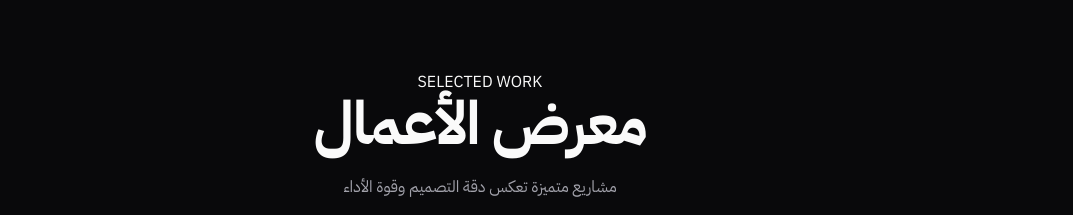
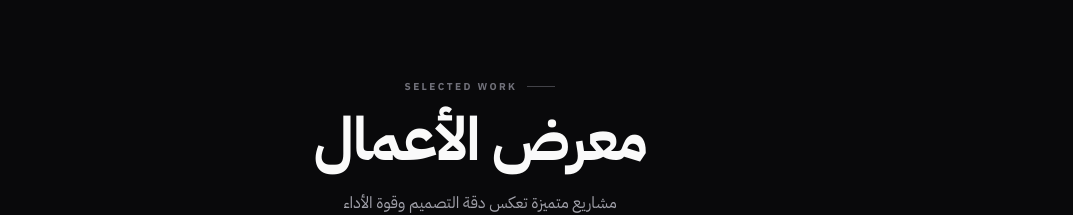
Before and after one commit to 963abod/aboudweb, a React (Vite) app: page / in a window 1280 px wide. Shown: the part 1541-1756 px from the top of the page, without its empty margins (160-1233 px from the left). Built offline with nearby package versions, Linux system fonts and the light colour scheme; no server answers; the database is empty.

Commit message:
Add premium portfolio filter styling

```diff
--- a/src/index.css
+++ b/src/index.css
@@ -30,3 +30,13 @@
 @keyframes heroReveal{to{opacity:1;transform:translateY(0)}}
 @keyframes heroFloat{0%,100%{transform:translate3d(0,0,0) scale(1)}50%{transform:translate3d(18px,24px,0) scale(1.05)}}
 @media(prefers-reduced-motion:reduce){.hero-reveal{animation:none;opacity:1;transform:none}.hero-orb{animation:none}}
+
+
+/* Premium portfolio heading + filters */
+.portfolio-premium{position:relative}
+.portfolio-eyebrow{display:inline-flex;align-items:center;gap:10px;margin-bottom:16px;font-size:10px;letter-spacing:.24em;font-weight:700;color:rgb(113 113 122);text-transform:uppercase}
+.portfolio-eyebrow:before{content:"";width:28px;height:1px;background:currentColor;opacity:.55}
+.portfolio-filter{background:transparent;border:0;cursor:pointer}
+.portfolio-filter:after{content:"";position:absolute;left:50%;bottom:-3px;width:0;height:1px;background:currentColor;transform:translateX(-50%);transition:width 280ms cubic-bezier(.16,1,.3,1)}
+.portfolio-filter:hover:after,.portfolio-filter-active:after{width:100%}
+@media(max-width:640px){.portfolio-filters{gap:18px}.portfolio-eyebrow{margin-bottom:12px}}
```
